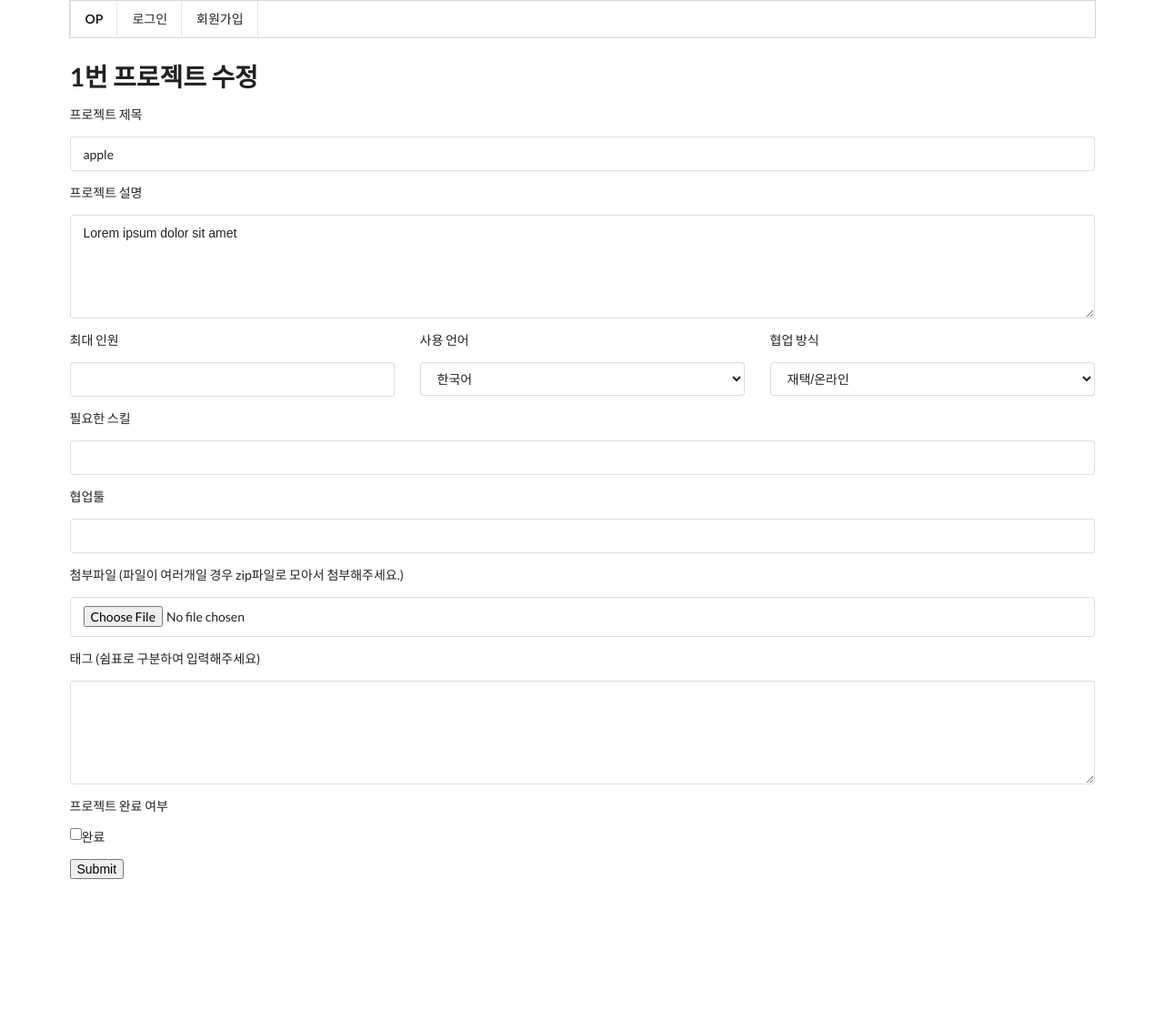
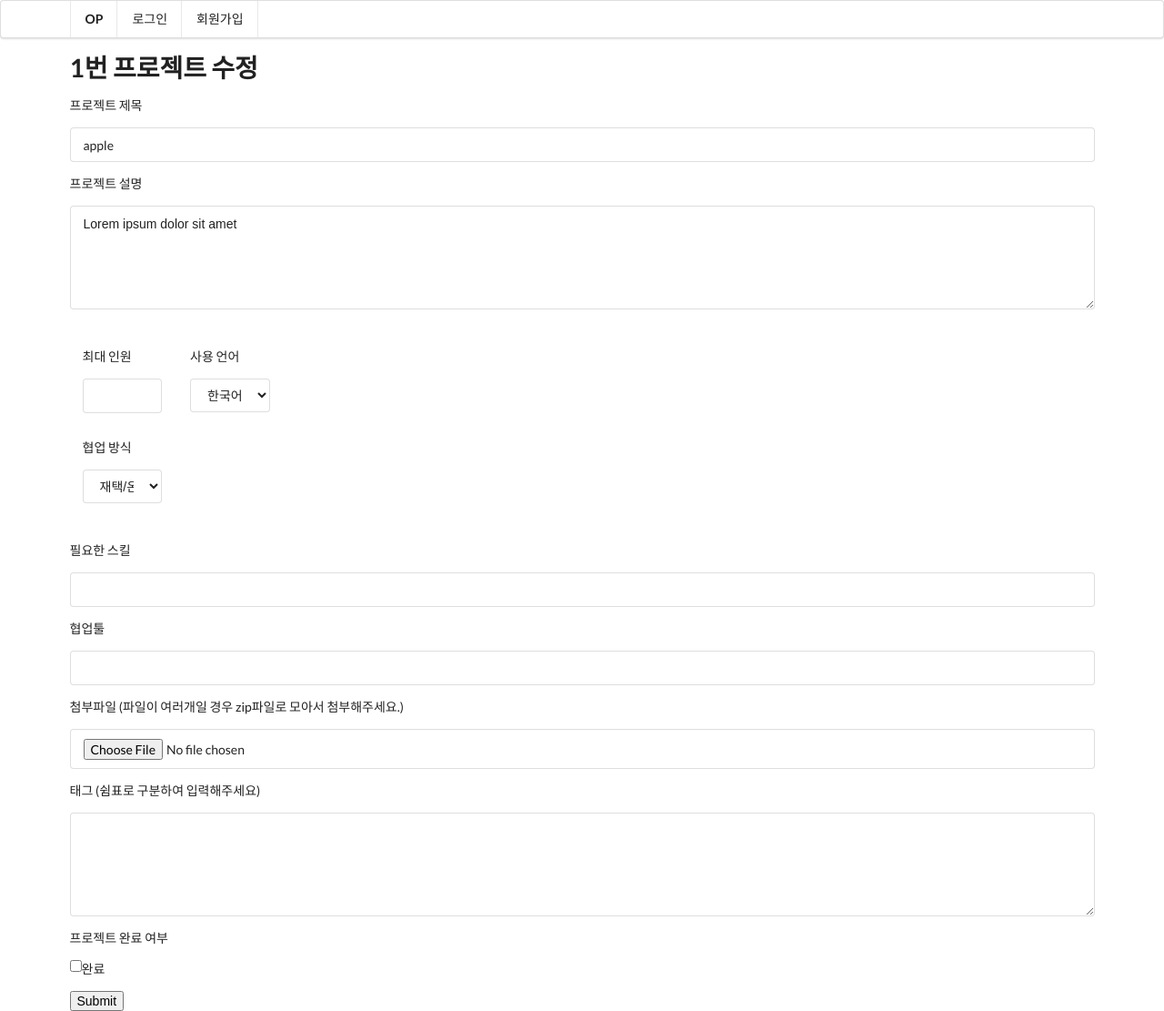
Before and after one commit to leegakyeong/OP, a Rails app: page /project/1/edit in a window 1280 px wide. Shown: the whole page at 91% size. Before the commit the page ends 966 px from the top, so only its background shows below. Run offline with Rails 7, Linux system fonts and the light colour scheme; data comes from the database, SQL or seed files in the repository; data that the repository does not hold is empty; style sheets or scripts are compiled from the project's sources.

Commit message:
무슨 목적으로 수정했는지 기억 안남..커밋하고 확인하면 알겠지

```diff
--- a/app/views/layouts/application.html.erb
+++ b/app/views/layouts/application.html.erb
@@ -14,9 +14,8 @@
   </head>
 
   <body>
+    <div class="ui menu">
       <div class="main ui container">
-      <div class="ui attached stackable menu">
-        <div class="ui container">
         <a class="header item" href='/'>OP</a>
         <% if user_signed_in? %>
           <a class="item" href='users/sign_out' data-method='DELETE'>로그아웃</a>
@@ -29,6 +28,5 @@
       </div>
     </div>
     <%= yield %>
-    </div>
   </body>
 </html>
--- a/app/views/projects/edit.html.erb
+++ b/app/views/projects/edit.html.erb
@@ -1,3 +1,4 @@
+<div class="main ui container">
 	<h1><%= @project.id%>번 프로젝트 수정</h1>
 
 	<form class="ui form" action='/project/<%= @project.id %>' method='POST'>
@@ -12,7 +13,7 @@
 			<p>프로젝트 설명</p>
 			<textarea rows='5' cols='50' name='description'><%= @project.description%></textarea>
 		</div>
-	<div class="field ui three column gird">
+		<div class="field ui three column grid">
 			<div class="ui three column grid">
 				<div class="column">
 					<p>최대 인원</p>
@@ -58,3 +59,4 @@
 
 		<input type='submit'/>
 	</form>
+</div>
--- a/app/views/projects/index.html.erb
+++ b/app/views/projects/index.html.erb
@@ -1,3 +1,4 @@
+<div class="main ui container">
   <h1 class="ui center aligned header">흥미로운 프로젝트를 찾아 보세요!</h1>
 
   <div class="ui stackable">
@@ -57,6 +58,7 @@
       <% end %>
     <% end %>
   </div>
+</div>
 
 <script>
   $(document).ready(function() {
--- a/app/views/projects/new.html.erb
+++ b/app/views/projects/new.html.erb
@@ -1,3 +1,4 @@
+<div class="main ui container">
 	<h1>새 프로젝트 추가</h1>
 
 	<form class="ui form" action='/' method='POST'>
@@ -52,3 +53,4 @@
 
 		<button class="ui button" type="submit">제출</button>
 	</form>
+</div>
--- a/app/views/projects/search.html.erb
+++ b/app/views/projects/search.html.erb
@@ -1,3 +1,4 @@
+<div class="main ui container">
   <h1>Results</h1>
   <% @results.reverse.each do |r| %>
     <div class="ui segment">
@@ -7,3 +8,4 @@
       <a href="/project/<%=r.id%>">상세보기</a>
     </div>
   <% end %>
+</div>
--- a/app/views/projects/user.html.erb
+++ b/app/views/projects/user.html.erb
@@ -1,3 +1,4 @@
+<div class="main ui container">
 	<h1>ID <%= @user.id%>님의 페이지입니다. </h1>
 	<h2>신청자 정보</h2>
 	<div><strong>이름: </strong><%= @user.name%></div>
@@ -19,3 +20,4 @@
 			<div><strong>제목:</strong> <a href='/<%= m.project_id%>'><%= Project.find(m.project_id).title %></a></div>
 		<% end %>
 	</div>
+</div>
--- a/app/views/user/mypage.html.erb
+++ b/app/views/user/mypage.html.erb
@@ -1,3 +1,4 @@
+<div class="main ui container">
 	<h1>My Page </h1>
 	<h2>My Information</h2>
 	<div><strong>Name: </strong><%= @user.name%></div>
@@ -20,3 +21,4 @@
 	</div>
 
 	<p>여기에 참여하고 있는 프로젝트 목록이 들어가도 좋을 것 같네요.</p>
+</div>
--- a/app/views/user/mypage_edit.html.erb
+++ b/app/views/user/mypage_edit.html.erb
@@ -1,3 +1,4 @@
+<div class="main ui container">
 	<h1>My Information Edit Page</h1>
 
 	<form class="ui form" action='/mypage/edit' method='POST'>
@@ -23,3 +24,4 @@
 		</div>
 		<button>Done</button>
 	</form>
+</div>
```
Also changed, not shown: app/views/projects/show.html.erb (+20 -4 lines). Lines whose indentation alone changed are shown as unchanged.
